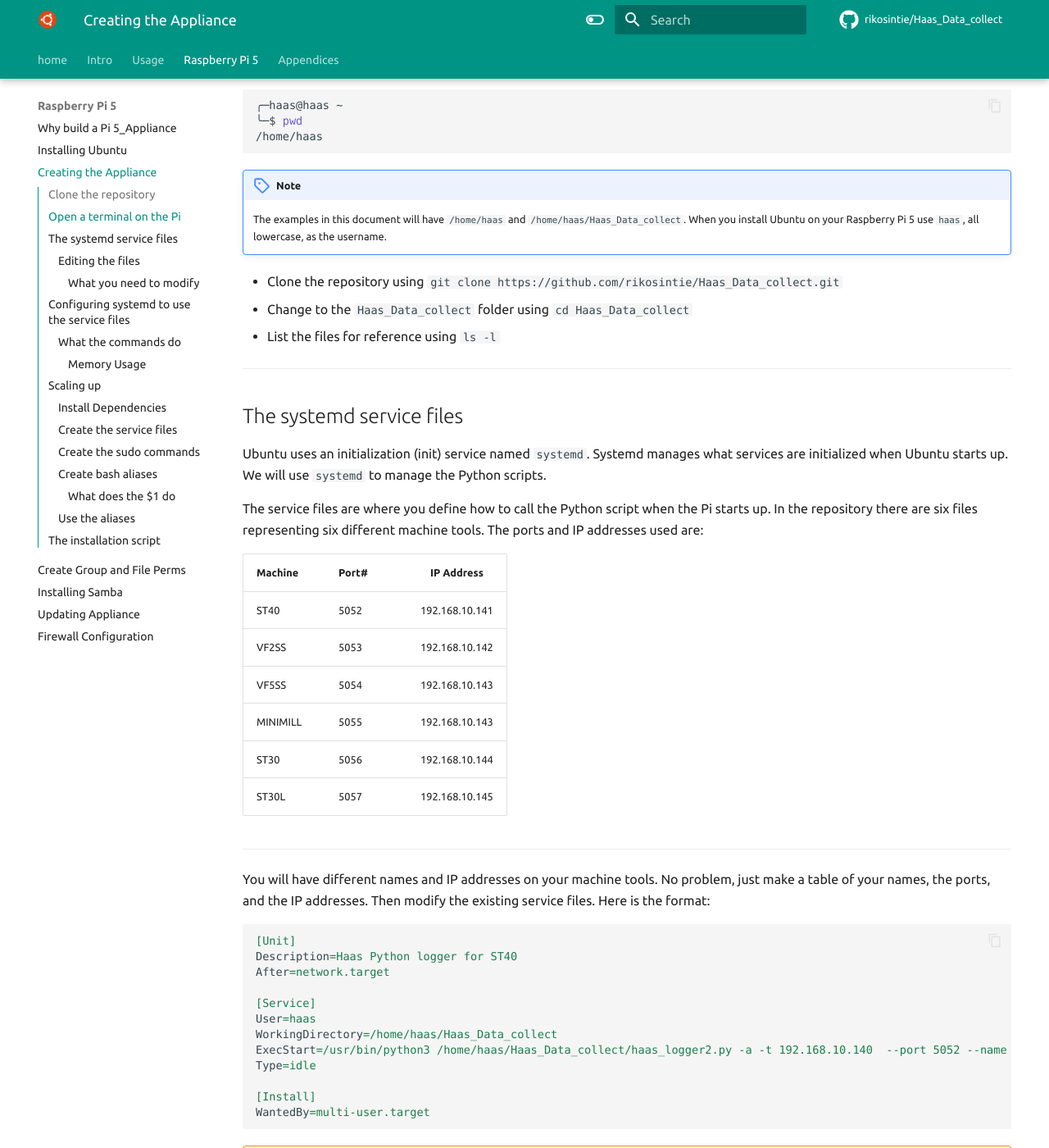
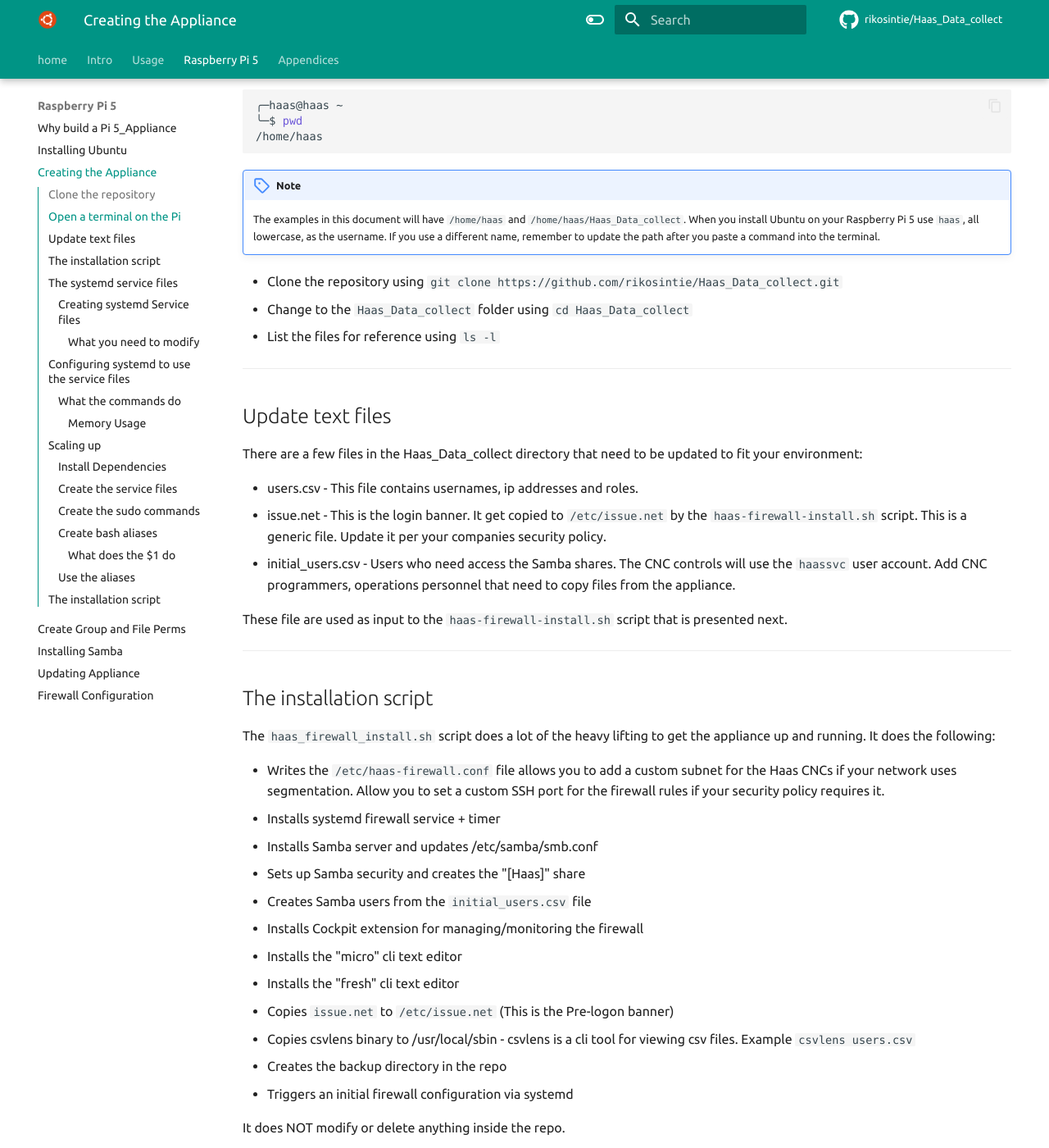
Before and after one commit to rikosintie/Haas_Data_collect, an MkDocs documentation site: the page built from docs/build_pi_5_appliance/configuring_appliance.md, in a window 1280 px wide and 1400 px high, scrolled down 1664 px. Shown: the whole window at 82% size. Built offline with MkDocs 1.6.1 and Material for MkDocs 9.7.7, drawn with Linux system fonts in a browser that asks for light colours; some web fonts are replaced; comment, search, counter and statistics services are not loaded; some of the changed text lies outside the part shown.

Commit message:
Git Title: added section on modifying sample files and the install script

````diff
--- a/docs/build_pi_5_appliance/configuring_appliance.md
+++ b/docs/build_pi_5_appliance/configuring_appliance.md
@@ -45,7 +45,7 @@
 ```
 
 !!! Note
-    The examples in this document will have `/home/haas` and `/home/haas/Haas_Data_collect`. When you install Ubuntu on your Raspberry Pi 5 use `haas`, all lowercase, as the username.
+    The examples in this document will have `/home/haas` and `/home/haas/Haas_Data_collect`. When you install Ubuntu on your Raspberry Pi 5 use `haas`, all lowercase, as the username. If you use a different name, remember to update the path after you paste a command into the terminal.
 
 - Clone the repository using `git clone https://github.com/rikosintie/Haas_Data_collect.git`
 - Change to the `Haas_Data_collect` folder using `cd Haas_Data_collect`
@@ -53,11 +53,56 @@
 
 ----------------------------------------------------------------
 
+## Update text files
+
+There are a few files in the Haas_Data_collect directory that need to be updated to fit your environment:
+
+- users.csv - This file contains usernames, ip addresses and roles.
+- issue.net - This is the login banner. It get copied to `/etc/issue.net` by the `haas-firewall-install.sh` script. This is a generic file. Update it per your companies security policy.
+- initial_users.csv - Users who need access the Samba shares. The CNC controls will use the `haassvc` user account. Add CNC programmers, operations personnel that need to copy files from the appliance.
+
+These file are used as input to the `haas-firewall-install.sh` script that is presented next.
+
+----------------------------------------------------------------
+
+## The installation script
+
+The `haas_firewall_install.sh` script does a lot of the heavy lifting to get the appliance up and running. It does the following:
+
+- Writes the `/etc/haas-firewall.conf` file allows you to add a custom subnet for the Haas CNCs if your network uses segmentation. Allow you to set a custom SSH port for the firewall rules if your security policy requires it.
+- Installs systemd firewall service + timer
+- Installs Samba server and updates /etc/samba/smb.conf
+- Sets up Samba security and creates the "[Haas]" share
+- Creates Samba users from the `initial_users.csv` file
+- Installs Cockpit extension for managing/monitoring the firewall
+- Installs the "micro" cli text editor
+- Installs the "fresh" cli text editor
+- Copies `issue.net` to `/etc/issue.net` (This is the Pre-logon banner)
+- Copies csvlens binary to /usr/local/sbin - csvlens is a cli tool for viewing csv files. Example `csvlens users.csv`
+- Creates the backup directory in the repo
+- Triggers an initial firewall configuration via systemd
+
+It does NOT modify or delete anything inside the repo.
+
+----------------------------------------------------------------
+
 ## The systemd service files
 
 Ubuntu uses an initialization (init) service named `systemd`. Systemd manages what services are initialized when Ubuntu starts up. We will use `systemd` to manage the Python scripts.
 
-The service files are where you define how to call the Python script when the Pi starts up. In the repository there are six files representing six different machine tools. The ports and IP addresses used are:
+----------------------------------------------------------------
+
+The installation script ***Does Not*** copy any service files so the Python scripts to collect data  are not running immediately after the installation script finishes.
+
+----------------------------------------------------------------
+
+The service files are where you define how to call the Python script when the Pi starts up. In the repository there are six files representing six different machine tools. A service file requires:
+
+- Machine name
+- The port to be used on the machine
+- The IP address of the CNC controller
+
+These are the machine names, ports and IP addresses in the sample files.
 
 | Machine  | Port# |   IP Address   |
 |----------|-------|:--------------:|
@@ -92,13 +137,15 @@
 
 ----------------------------------------------------------------
 
-### Editing the files
+### Creating systemd Service files
 
 The systemd service files are located in `/etc/systemd/system/` so you must use sudo to edit them. Think of `sudo` as `UAC` in Windows. The advantage is that you can proactively use `sudo` and not have to deal with pop up dialogs asking for permission!
 
-As an example, let's use the included st40.service file. You should be in the `Haas_Data_collect` directory. Use the following to copy `st40.service` to the `/etc/systemd/system/` directory:
+As an example, let's use the included st40.service file. You should be in the `Haas_Data_collect` directory. You can rename it using `mv st40.service new_name.service`. Use the following to copy `st40.service` to the `/etc/systemd/system/` directory:
 
 `sudo cp st40.service /etc/systemd/system/st40.service`
+or
+`sudo cp new_name.service /etc/systemd/system/new_name.service`
 
 Use the following to edit the st40.service file after you copy it:
 
````
Also changed, not shown: other parts of docs/build_pi_5_appliance/configuring_appliance.md (+5 -3 lines).
